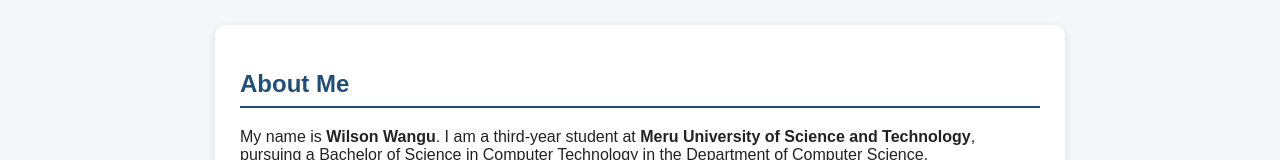
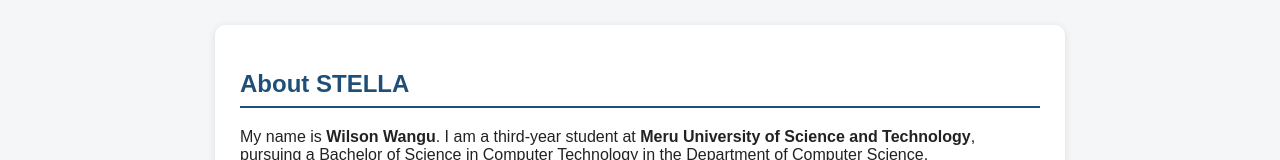
Before and after one commit to wilsonmuriithiwangu-boop/wilson-personal-website, a plain HTML site: page index.html in a window 1280 px wide. Shown: the part 213-373 px from the top of the page. Drawn offline with Linux system fonts and the light colour scheme.

Commit message:
updated website

```diff
--- a/index.html
+++ b/index.html
@@ -82,7 +82,7 @@
 
 <!-- About Me -->
 <section>
-    <h2>About Me</h2>
+    <h2>About STELLA</h2>
 
     <p>
         My name is <strong>Wilson Wangu</strong>. I am a third-year student
```
